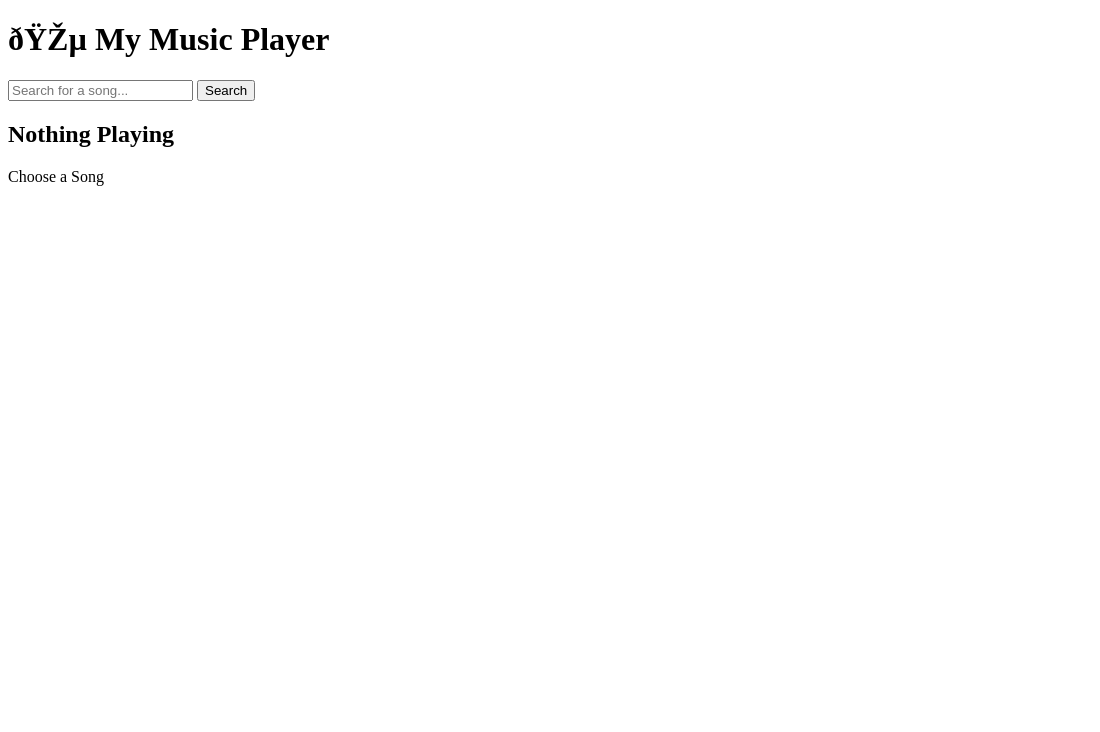
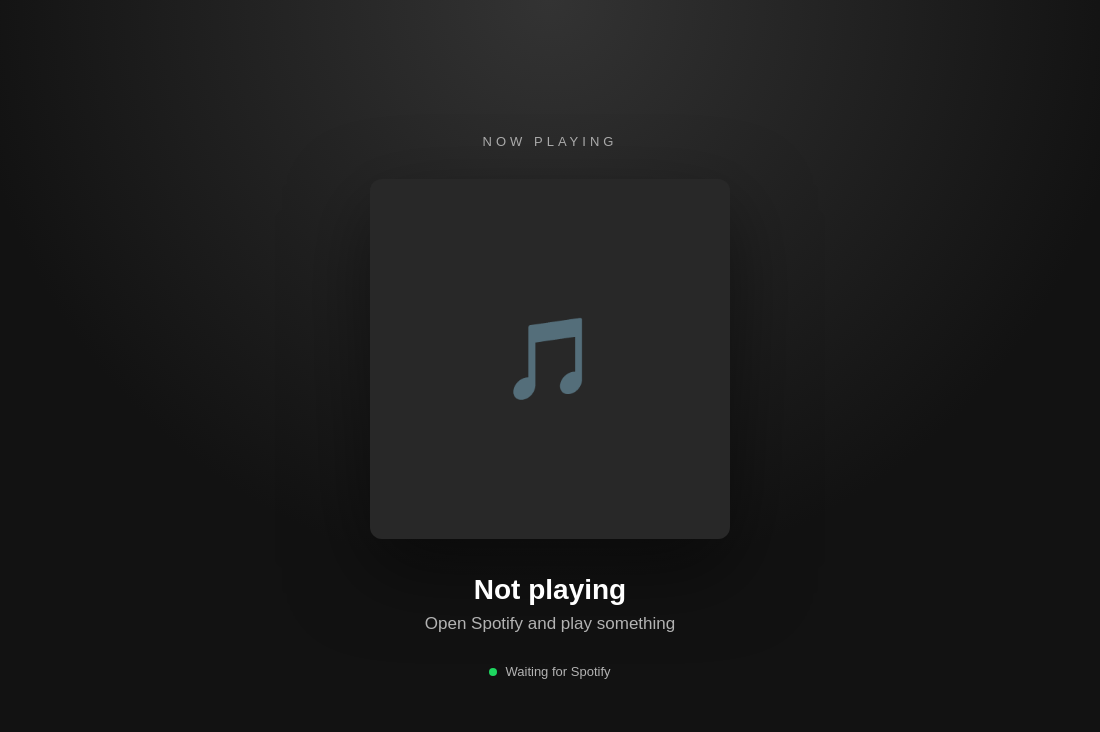
Before and after one commit to Srush0328/spotify-music-player, an Electron app: page index.html in a window 1100 px wide. Drawn offline with Linux system fonts and the light colour scheme.

Commit message:
stylizing the player

```diff
--- a/index.html
+++ b/index.html
@@ -1,30 +1,41 @@
 <!DOCTYPE html>
 <html lang="en">
 <head>
-    <meta charset="UTF08">
-    <meta name="viewport" content="width=device-width, initial-scale=1.0">
-    <title>My Music Player</title>
+    <meta charset="UTF-8">
+    <meta
+        name="viewport"
+        content="width=device-width, initial-scale=1.0"
+    >
+
+    <title>Spotify Dashboard</title>
+
     <link rel="stylesheet" href="style.css">
 </head>
 
 <body>
-    <div class="player">
-        <h1>🎵 My Music Player</h1>
-        <input
-            id="search"
-            type="text"
-            placeholder="Search for a song...">
 
-        <button id="searchButton">Search</button>
-        <div id="results"></div>
+    <main class="container">
 
-        <div class="now-playing">
-            <h2 id="songTitle">Nothing Playing</h2>
-            <p id="artistName">Choose a Song</p>
-            <audio id="audioPlayer controls"></audio>
+        <p class="label">NOW PLAYING</p>
+
+        <div class="album-container">
+            <div class="album-placeholder">
+                🎵
+            </div>
         </div>
 
-    </div>
-    <script src="script.js"></script>
+        <h1 id="song">Not playing</h1>
+
+        <p id="artist">Open Spotify and play something</p>
+
+        <div class="status">
+            <span class="dot"></span>
+            <span id="status-text">Waiting for Spotify</span>
+        </div>
+
+    </main>
+
+    <script src="renderer.js"></script>
+
 </body>
 </html>
--- /dev/null
+++ b/preload.js
@@ -0,0 +1 @@
+console.log("Preload loaded");
--- a/style.css
+++ b/style.css
@@ -0,0 +1,102 @@
+* {
+    box-sizing: border-box;
+}
+
+body {
+    margin: 0;
+    min-height: 100vh;
+
+    font-family: Arial, sans-serif;
+
+    background:
+        radial-gradient(
+            circle at top,
+            #333333,
+            #121212 60%
+        );
+
+    color: white;
+
+    display: flex;
+    justify-content: center;
+    align-items: center;
+}
+
+.container {
+    width: 500px;
+
+    text-align: center;
+
+    padding: 50px;
+}
+
+.label {
+    font-size: 13px;
+    letter-spacing: 4px;
+    opacity: 0.6;
+
+    margin-bottom: 30px;
+}
+
+.album-container {
+    width: 360px;
+    height: 360px;
+
+    margin: 0 auto 35px;
+
+    border-radius: 12px;
+
+    overflow: hidden;
+
+    box-shadow:
+        0 30px 80px rgba(0, 0, 0, 0.5);
+}
+
+.album-placeholder {
+    width: 100%;
+    height: 100%;
+
+    display: flex;
+    justify-content: center;
+    align-items: center;
+
+    font-size: 80px;
+
+    background: #282828;
+}
+
+h1 {
+    font-size: 28px;
+    margin: 0 0 8px;
+}
+
+#artist {
+    margin: 0;
+
+    color: #b3b3b3;
+
+    font-size: 17px;
+}
+
+.status {
+    margin-top: 30px;
+
+    display: flex;
+    justify-content: center;
+    align-items: center;
+
+    gap: 8px;
+
+    color: #b3b3b3;
+
+    font-size: 13px;
+}
+
+.dot {
+    width: 8px;
+    height: 8px;
+
+    border-radius: 50%;
+
+    background: #1ed760;
+}
```
